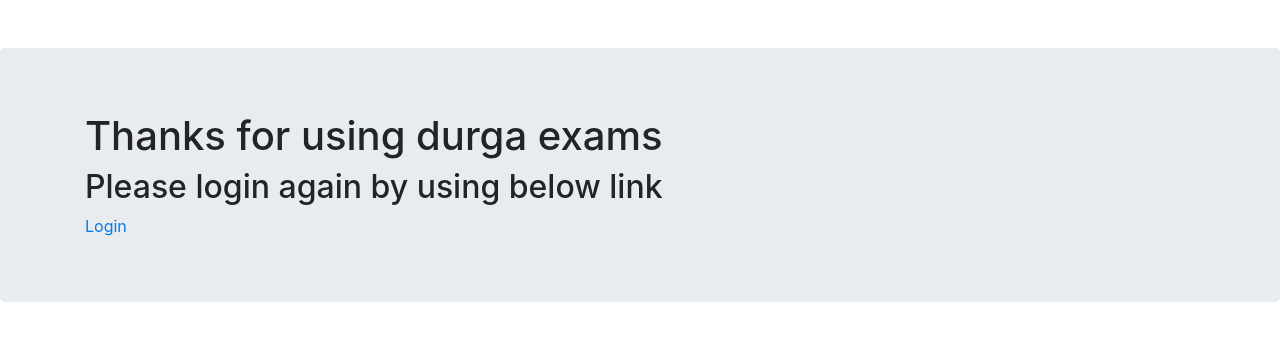
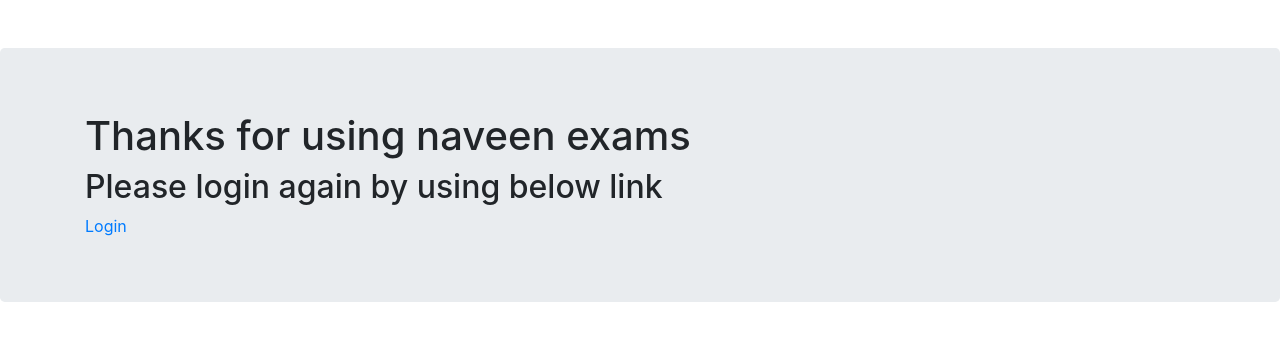
Before and after one commit to G-naveenkuamrreddy143/liveproject, a Django app: page /logout in a window 1280 px wide. Shown: the part 56-397 px from the top of the page. Run offline with Django 5.2, Linux system fonts and the light colour scheme.

Commit message:
second change by naveen

```diff
--- a/authproject/templates/logout.html
+++ b/authproject/templates/logout.html
@@ -4,7 +4,7 @@
 <br><br>
 <div class="jumbotron">
     <div class="container">
-        <h1>Thanks for using durga exams</h1>
+        <h1>Thanks for using naveen exams</h1>
         <h2>Please login again by using below link</h2>
         <a href="/accounts/login">Login</a>
     </div>
```
